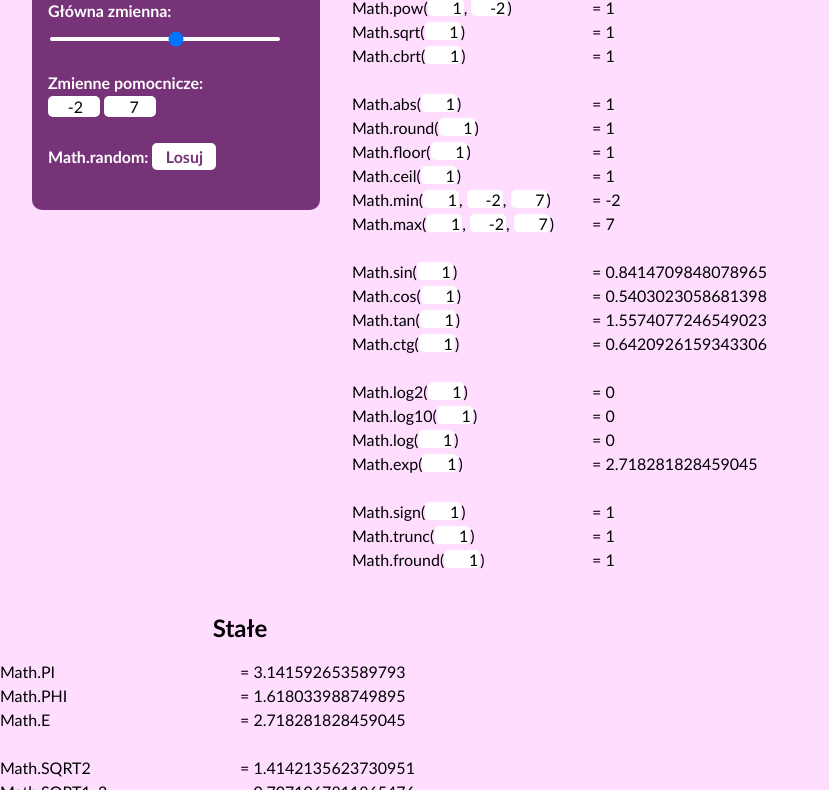
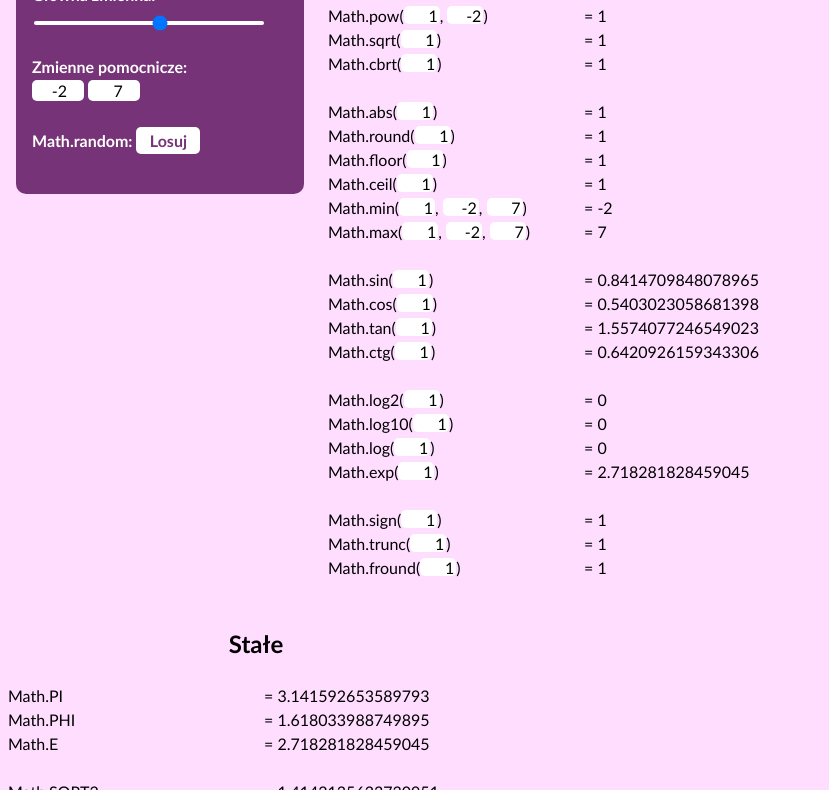
Before and after one commit to SQDexe/math, a plain HTML site: page index.html in a window 1280 px wide. Shown: the part 116-906 px from the top of the page, without its empty margins (0-829 px from the left). Drawn offline with Linux system fonts and the light colour scheme.

Commit message:
Update index.html

```diff
--- a/index.html
+++ b/index.html
@@ -20,7 +20,7 @@
 				color:#551155}
 			#equations, #given, #outcomes, #values {
 				float:left;
-				margin:0;
+				margin:8px;
 				text-align:left;
 				width:240px}
 			#input-0 {
@@ -53,7 +53,7 @@
 				float:left;
 				font-weight:bold;
 				line-height:24px;
-				margin:32px;
+				margin:16px;
 				padding:16px;
 				text-align:left;
 				width:256px}
@@ -62,7 +62,7 @@
 				line-height:24px;
 				margin:0 auto;
 				text-align:center;
-				width:480px}
+				width:512px}
             #title {
 				color:#ffffff;
 				font-size:32px;
```
